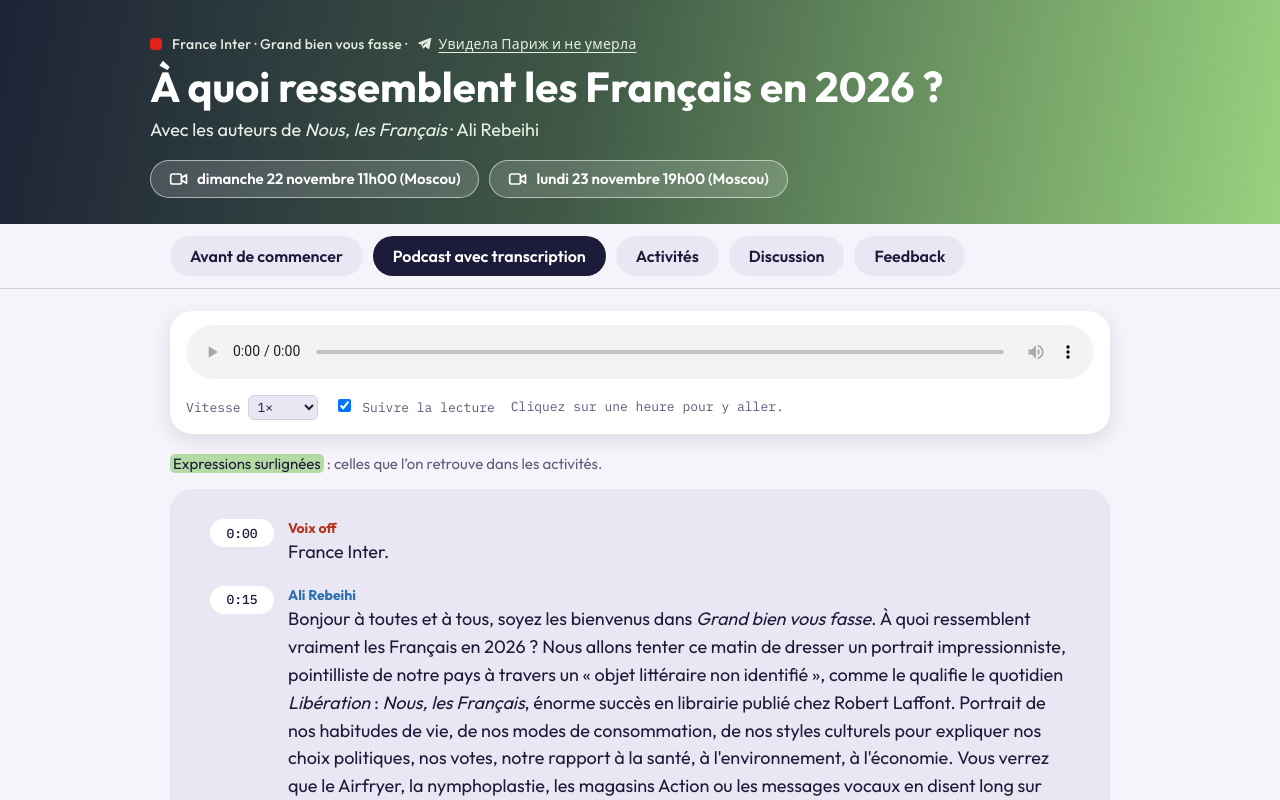
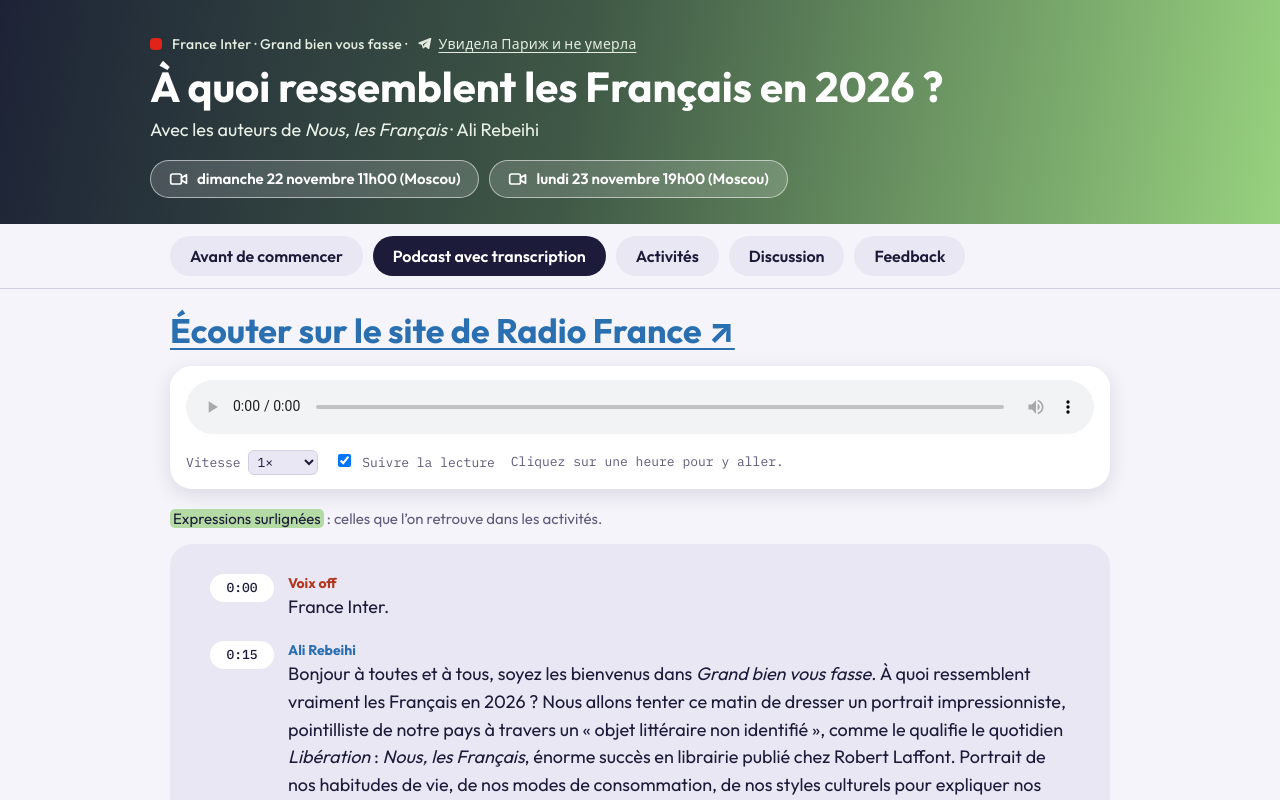
Before and after one commit to tatianabeausire/a-quoi-ressemblent-les-francais-en-2026, a plain HTML site: page index.html in a window 1280 px wide. Both pictures are taken after a click on the tab "Podcast avec transcription". Shown: the top 800 px of the page. Drawn offline with Linux system fonts and the light colour scheme.

Commit message:
Update index.html

```diff
--- a/index.html
+++ b/index.html
@@ -48,6 +48,10 @@ main{max-width:980px;margin:0 auto;padding:22px 20px 80px}
 .card{background:var(--card);border:0;border-radius:22px;padding:20px 24px;margin:0 0 20px}
 
 /* podcast */
+.rf-title{margin:0 0 14px;font:800 clamp(24px,4vw,34px)/1.2 var(--head)}
+.rf-title a{color:#2a6fb0;text-decoration:underline;text-underline-offset:5px;text-decoration-thickness:2px}
+.rf-title a:hover{text-decoration-thickness:3px}
+@media (prefers-color-scheme:dark){.rf-title a{color:#7db6f0}}
 .player{position:sticky;top:64px;z-index:10;background:var(--card2);border-radius:22px;padding:14px 16px;margin-bottom:18px;box-shadow:0 6px 20px rgba(29,27,58,.12)}
 .player audio{width:100%}
 .player .ctl{display:flex;gap:16px;flex-wrap:wrap;align-items:center;margin-top:8px;font-family:var(--mono);font-size:13px;color:var(--muted)}
@@ -280,6 +284,7 @@ table.kw tr.ex0 td{border-bottom:2px dashed var(--line);padding-bottom:13px}
   </section>
 
   <section class="panel" id="p-podcast" role="tabpanel" aria-labelledby="t-podcast" hidden>
+    <h2 class="rf-title"><a href="https://www.radiofrance.fr/franceinter/podcasts/grand-bien-vous-fasse/grand-bien-vous-fasse-du-jeudi-12-novembre-2026-7890662" target="_blank" rel="noopener">Écouter sur le site de Radio France <span aria-hidden="true">↗</span></a></h2>
     <div class="player">
       <audio id="player" controls preload="metadata" src="gbvf.mp3"></audio>
       <div class="ctl">
```
